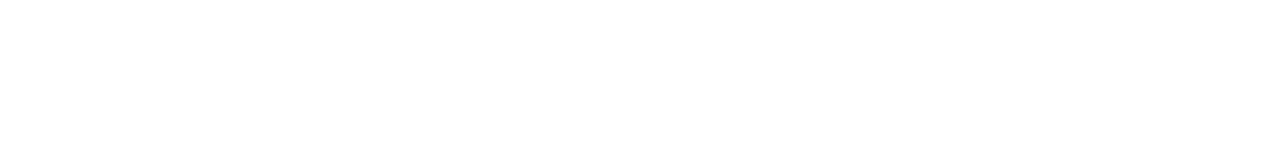
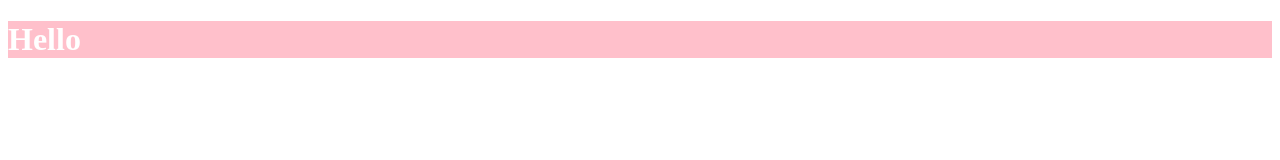
Before and after one commit to cayao12345/practisan, a plain HTML site: page index.html in a window 1280 px wide. Drawn offline with Linux system fonts and the light colour scheme.

Commit message:
Adding style to the h1

```diff
--- a/index.html
+++ b/index.html
@@ -8,6 +8,8 @@
 </head>
 <body>
 
+    <h1>Hello </h1>
+
     <script src="main.js"></script>
 </body>
 </html>
--- a/style.css
+++ b/style.css
@@ -0,0 +1,4 @@
+h1{
+    background: pink;
+    color: #fff;
+}
```
